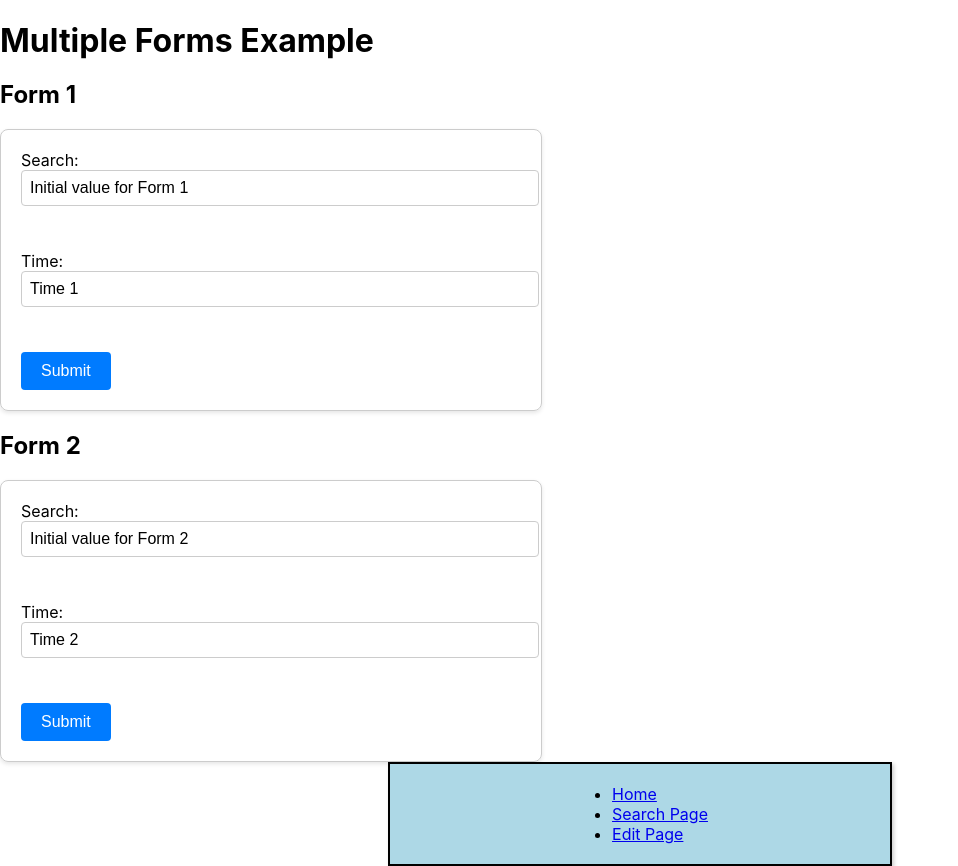
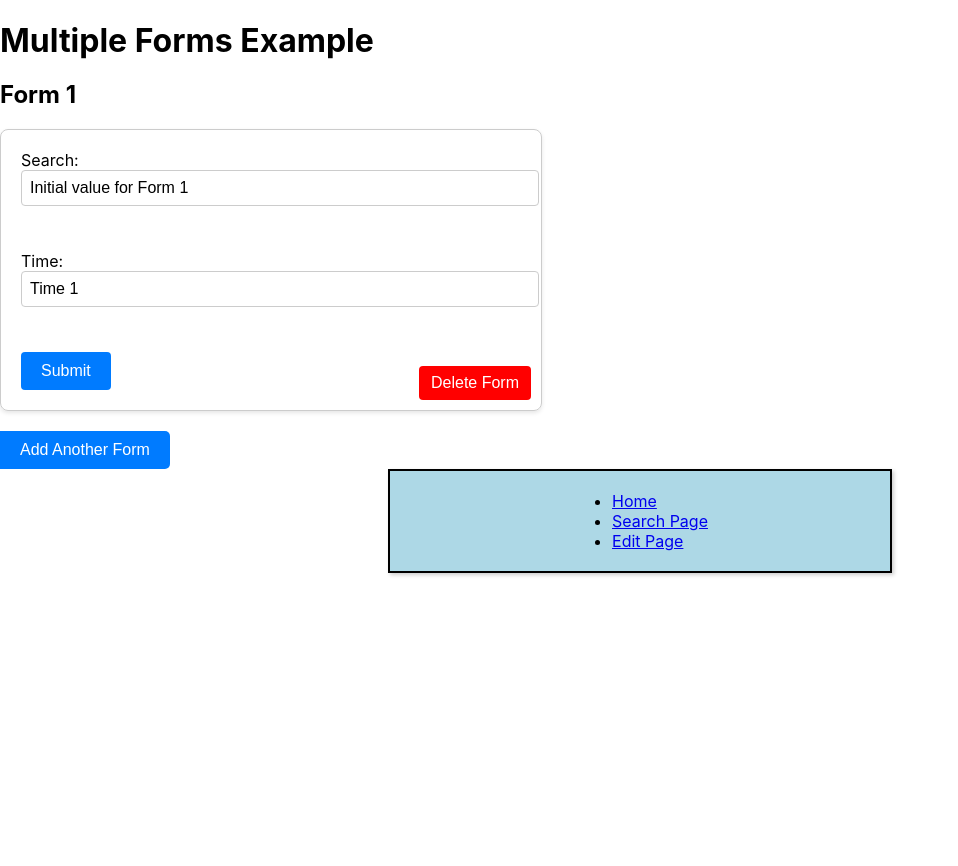
Before and after one commit to tyler-school/cs4992, a React (Create React App) app in the folder frontend/: page /edit in a window 1280 px wide. Shown: the whole page, without its empty margins (0-958 px from the left). After the commit the page ends 800 px from the top, so only its background shows below. Built offline with nearby package versions, Linux system fonts and the light colour scheme.

Commit message:
Add another form and delete form!

```diff
--- a/frontend/src/components/EditPage.tsx
+++ b/frontend/src/components/EditPage.tsx
@@ -1,21 +1,41 @@
-// Form.tsx (Same component as defined before)
+// EditPage.tsx
 
-// App.tsx (Parent component)
-import React from 'react';
+import React, { useState } from 'react';
 import Form from './Form';
 
 const EditPage: React.FC = () => {
+  const [forms, setForms] = useState([
+    { id: 1, initialSearch: 'Initial value for Form 1', initialTime: 'Time 1' },
+  ]);
+
+  const addForm = () => {
+    const newFormId = forms.length + 1;
+    const newForm = {
+      id: newFormId,
+      initialSearch: `Initial value for Form ${newFormId}`,
+      initialTime: `Time ${newFormId}`,
+    };
+    setForms([...forms, newForm]);
+  };
+
+  const deleteForm = (id: number) => {
+    setForms(forms.filter((form) => form.id !== id));
+  };
+
   return (
     <div>
       <h1>Multiple Forms Example</h1>
-      <div style={{ marginBottom: '20px' }}>
-        <h2>Form 1</h2>
-        <Form initialSearch="Initial value for Form 1" initialTime="Time 1" />
-      </div>
-      <div>
-        <h2>Form 2</h2>
-        <Form initialSearch="Initial value for Form 2" initialTime="Time 2" />
-      </div>
+      {forms.map((form) => (
+        <div key={form.id} style={{ marginBottom: '20px' }}>
+          <h2>Form {form.id}</h2>
+          <Form
+            initialSearch={form.initialSearch}
+            initialTime={form.initialTime}
+            onDeleteForm={() => deleteForm(form.id)}
+          />
+        </div>
+      ))}
+      <button onClick={addForm}>Add Another Form</button>
     </div>
   );
 };
--- a/frontend/src/components/Form.tsx
+++ b/frontend/src/components/Form.tsx
@@ -6,9 +6,10 @@ import './Form.css';
 interface FormProps {
   initialSearch: string;
   initialTime: string;
+  onDeleteForm: () => void;
 }
 
-const Form: React.FC<FormProps> = ({ initialSearch, initialTime }) => {
+const Form: React.FC<FormProps> = ({ initialSearch, initialTime, onDeleteForm }) => {
   const [search, setSearch] = useState(initialSearch);
   const [time, setTime] = useState(initialTime);
   const [submittedData, setSubmittedData] = useState<null | { search: string; time: string }>(
@@ -35,21 +36,41 @@ const Form: React.FC<FormProps> = ({ initialSearch, initialTime }) => {
     setSubmittedData(null);
   };
 
-  //Change where the popup is here
+  const formStyle: React.CSSProperties = {
+    width: '500px',
+    position: 'relative',
+  };
+
+  // Change where the popup is here
   const popupStyle: React.CSSProperties = {
-    position: 'absolute',
-    top: '100px',
-    right: '300px',
+    position: 'fixed',
+    top: '0',
+    left: '50%',
+    transform: 'translate(-50%)',
     backgroundColor: '#fff',
     border: '1px solid #ccc',
     padding: '10px',
     boxShadow: '0 2px 4px rgba(0, 0, 0, 0.1)',
   };
 
+  const deleteButtonStyle: React.CSSProperties = {
+    position: 'absolute',
+    bottom: '10px',
+    right: '10px',
+    backgroundColor: 'red',
+    color: '#fff',
+    padding: '8px 12px',
+    border: 'none',
+    borderRadius: '4px',
+    cursor: 'pointer',
+  };
+
+  const handleDeleteForm = () => {
+    onDeleteForm();
+  };
+
   return (
-
-
-    <div className="form-box" style={{ width: '500px' }}> {/* Set the width of the form-box */}
+    <div className="form-box" style={formStyle}>
       <label>
         Search:
         <input type="text" value={search} onChange={handleSearchChange} />
@@ -72,8 +93,11 @@ const Form: React.FC<FormProps> = ({ initialSearch, initialTime }) => {
           <button onClick={closePopup}>Close</button>
         </div>
       )}
+
+      <button style={deleteButtonStyle} onClick={handleDeleteForm}>
+        Delete Form
+      </button>
     </div>
-
   );
 };
 
```
